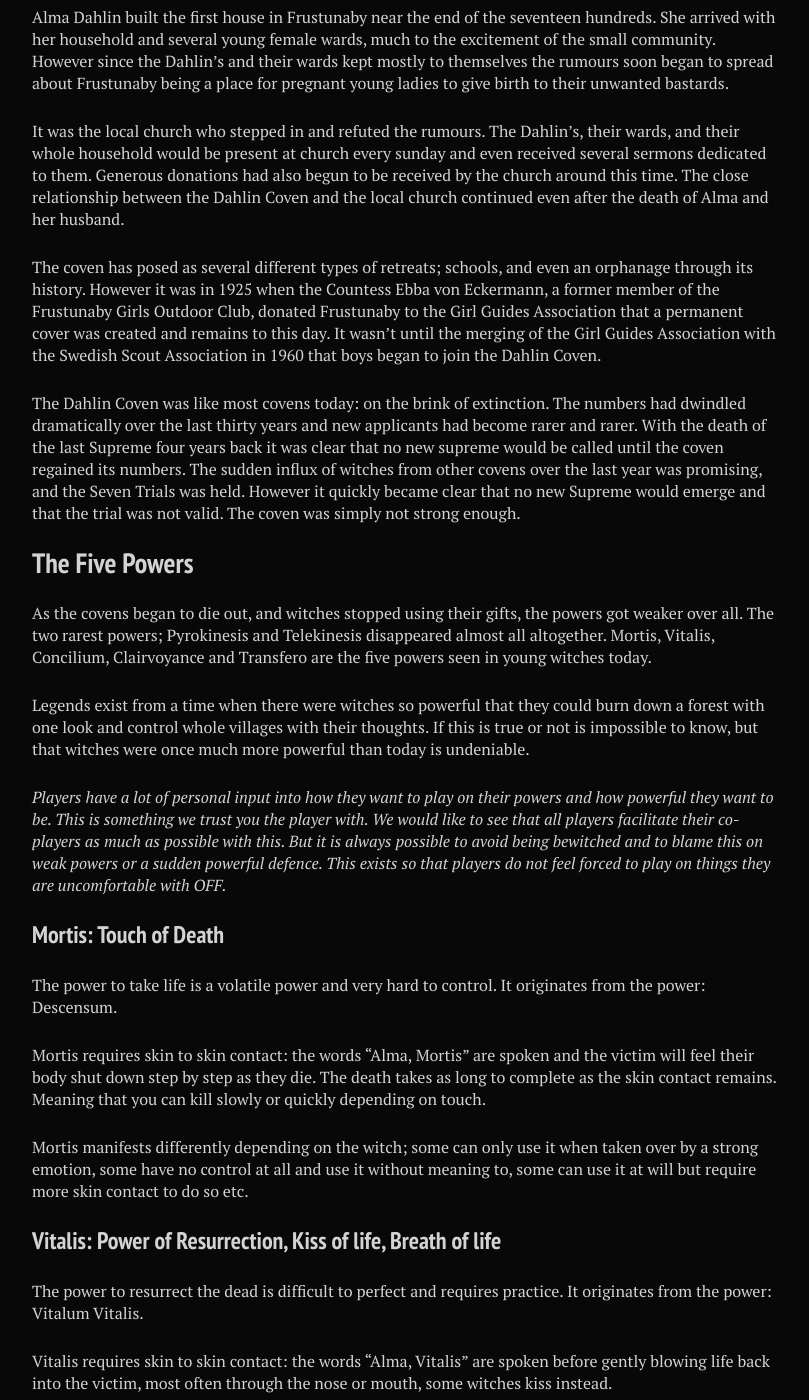
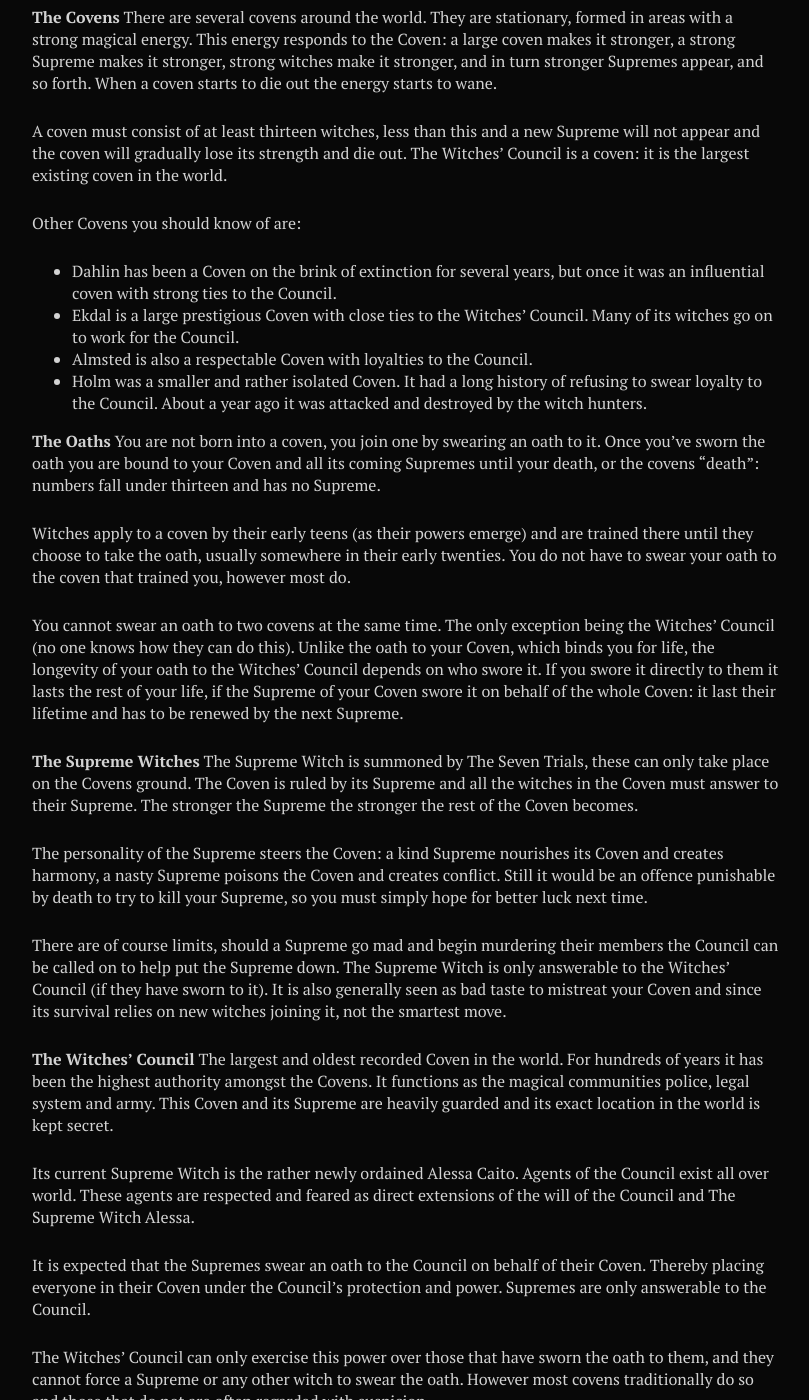
Before and after one commit to stanislavb/en.coven.nu, a Jekyll site: the page built from fictional/index.md, in a window 1280 px wide and 1400 px high, scrolled down 1181 px. Shown: the whole window, without its empty margins (288-1097 px from the left). Built offline with Jekyll 4.4.1, drawn with Linux system fonts in a browser that asks for light colours; nearby versions of some CDN libraries; some of the changed text lies outside the part shown.

Commit message:
Update index.md

```diff
--- a/fictional/index.md
+++ b/fictional/index.md
@@ -33,6 +33,42 @@ Then suddenly something changed. Witch hunters stopped focusing on covens and st
 
 This is the situation now. Newly rescued witches arrive at a Swedish coven to discover and learn to deal with their powers, each other, and the life threatening danger they all face.
 
+## Hierarchy and World Structure
+
+**The Covens**
+There are several covens around the world. They are stationary, formed in areas with a strong magical energy. This energy responds to the Coven: a large coven makes it stronger, a strong Supreme makes it stronger, strong witches make it stronger, and in turn stronger Supremes appear, and so forth. When a coven starts to die out the energy starts to wane.
+
+A coven must consist of at least thirteen witches, less than this and a new Supreme will not appear and the coven will gradually lose its strength and die out. The Witches’ Council is a coven: it is the largest existing coven in the world.
+
+Other Covens you should know of are:
+* Dahlin has been a Coven on the brink of extinction for several years, but once it was an influential coven with strong ties to the Council.
+* Ekdal is a large prestigious Coven with close ties to the Witches’ Council. Many of its witches go on to work for the Council.
+* Almsted is also a respectable Coven with loyalties to the Council.
+* Holm was a smaller and rather isolated Coven. It had a long history of refusing to swear loyalty to the Council. About a year ago it was attacked and destroyed by the witch hunters.
+
+**The Oaths**
+You are not born into a coven, you join one by swearing an oath to it. Once you’ve sworn the oath you are bound to your Coven and all its coming Supremes until your death, or the covens “death”: numbers fall under thirteen and has no Supreme.
+
+Witches apply to a coven by their early teens (as their powers emerge) and are trained there until they choose to take the oath, usually somewhere in their early twenties. You do not have to swear your oath to the coven that trained you, however most do.
+
+You cannot swear an oath to two covens at the same time. The only exception being the Witches’ Council (no one knows how they can do this). Unlike the oath to your Coven, which binds you for life, the longevity of your oath to the Witches’ Council depends on who swore it. If you swore it directly to them it lasts the rest of your life, if the Supreme of your Coven swore it on behalf of the whole Coven: it last their lifetime and has to be renewed by the next Supreme.
+
+**The Supreme Witches**
+The Supreme Witch is summoned by The Seven Trials, these can only take place on the Covens ground. The Coven is ruled by its Supreme and all the witches in the Coven must answer to their Supreme. The stronger the Supreme the stronger the rest of the Coven becomes.
+
+The personality of the Supreme steers the Coven: a kind Supreme nourishes its Coven and creates harmony, a nasty Supreme poisons the Coven and creates conflict. Still it would be an offence punishable by death to try to kill your Supreme, so you must simply hope for better luck next time.
+
+There are of course limits, should a Supreme go mad and begin murdering their members the Council can be called on to help put the Supreme down. The Supreme Witch is only answerable to the Witches’ Council (if they have sworn to it). It is also generally seen as bad taste to mistreat your Coven and since its survival relies on new witches joining it, not the smartest move.
+
+**The Witches’ Council**
+The largest and oldest recorded Coven in the world. For hundreds of years it has been the highest authority amongst the Covens. It functions as the magical communities police, legal system and army. This Coven and its Supreme are heavily guarded and its exact location in the world is kept secret.
+
+Its current Supreme Witch is the rather newly ordained Alessa Caito. Agents of the Council exist all over world. These agents are respected and feared as direct extensions of the will of the Council and The Supreme Witch Alessa.
+
+It is expected that the Supremes swear an oath to the Council on behalf of their Coven. Thereby placing everyone in their Coven under the Council's protection and power. Supremes are only answerable to the Council.
+
+The Witches’ Council can only exercise this power over those that have sworn the oath to them, and they cannot force a Supreme or any other witch to swear the oath. However most covens  traditionally do so and those that do not are often regarded with suspicion.
+
 ## The Dahlin Coven
 
 Alma Dahlin built the first house in Frustunaby near the end of the seventeen hundreds. She arrived with her household and several young female wards, much to the excitement of the small community. However since the Dahlin’s and their wards kept mostly to themselves the rumours soon began to spread about Frustunaby being a place for pregnant young ladies to give birth to their unwanted bastards.
@@ -43,6 +79,16 @@ The coven has posed as several different types of retreats; schools, and even an
 It wasn’t until the merging of the Girl Guides Association with the Swedish Scout Association in 1960 that boys began to join the Dahlin Coven.
 
 The Dahlin Coven was like most covens today: on the brink of extinction. The numbers had dwindled dramatically over the last thirty years and new applicants had become rarer and rarer. With the death of the last Supreme four years back it was clear that no new supreme would be called until the coven regained its numbers. The sudden influx of witches from other covens over the last year was promising, and the Seven Trials was held. However it quickly became clear that no new Supreme would emerge and that the trial was not valid. The coven was simply not strong enough.
+
+## Magic
+
+All magic in this universe is linked to the powers present in The Seven Trials: Mortis, Vitalis, Concilium, Clairvoyance, Transfero, Telekinesis and Pyrokinesis. What that means is that as long as you can link it to one of the powers, it can be done: i.e. a ritual to load an amulet with the power of Vitalis to heal someone or protect from a deadly attack. Or maybe “curse” an object using Transfero, causing the first person to touch it to feel intense hatred or despair.
+
+Tarot cards, crystals, amulets, rituals etc can all be used to chanel, store, enhance or protect against magic. However the bigger the effect wanted the more tiring and time consuming to use or create: requiring preparation, patience or great strength. (Also if you do make for example, a cursed object, either inform the person you plan to use it on or leave a little note on it or something so other players know how to play on it).
+
+You can also lend your fellow witches your strength through example a ritual to enhance their power: i.e. if a witch with Vitalis is too weak to heal someone, fellow witches can lend them strength to make their power strong enough. You can not “give” another witch your power though: i.e. a witch with Mortis cannot lend this power to another witch that doesn’t possess it. This also means that if, for example, healing ritual is being done at least one person with Vitalis must be part of it.
+
+The LARP aims for a type or realism (with magic, yes I know), but basically try to steer clear of the fantasy magical vibe present in for example Harry Potter: no wands, no abrakadabra, no magical creatures or potions that make you swap bodies. Instead think primal rituals, chants, blood and some gore. And remember all magic has a price, whether it be a headache, a nosebleed or your soul.
 
 ## The Five Powers
 
```
Also changed, not shown: other parts of fictional/index.md (+0 -10 lines).
